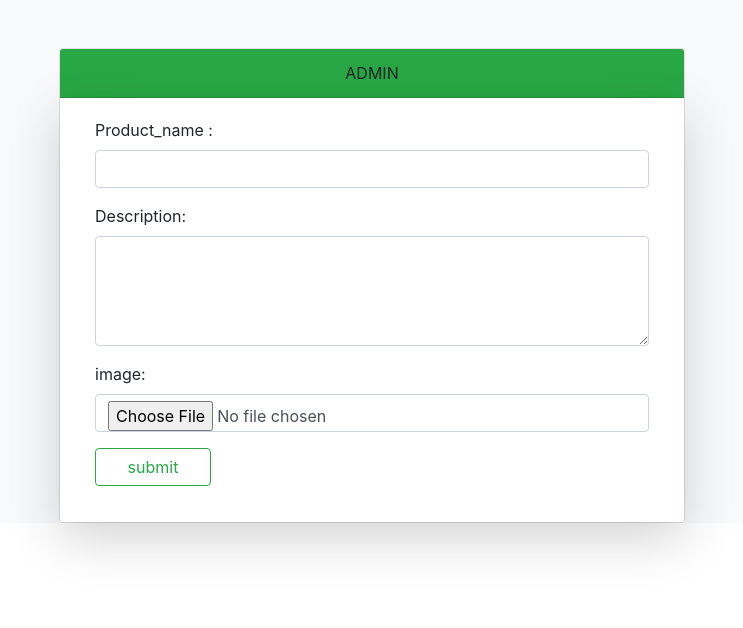
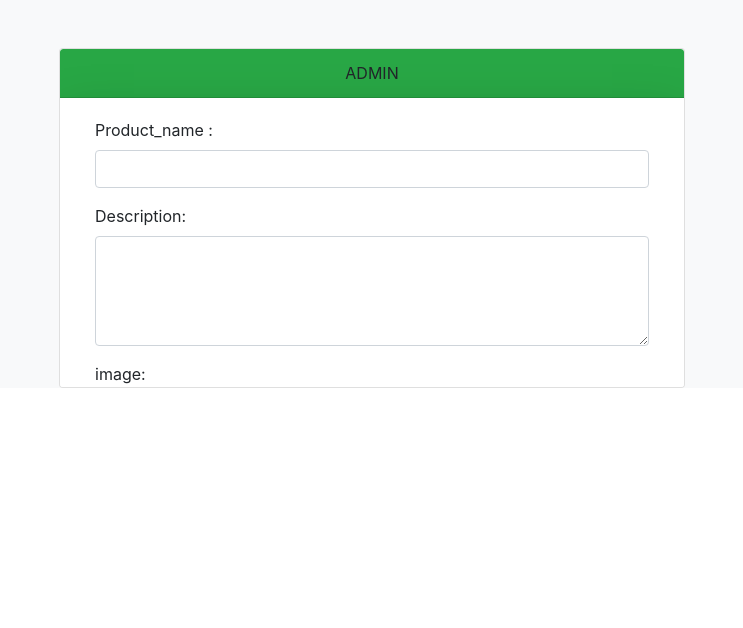
Before and after one commit to sethupathi75/webApp, a Django app: page / in a window 1280 px wide. Shown: the part 58-686 px from the top of the page, without its empty margins (268-1011 px from the left). Run offline with Django 3.2, Linux system fonts and the light colour scheme; some libraries are stand-ins or nearby versions.

Commit message:
Update add.html

```diff
--- a/templates/add.html
+++ b/templates/add.html
@@ -18,7 +18,7 @@
     <!-- <h1>{{confirm}}</h1> -->
     <div class="container bg-light body1">
         <div class="row">
-        <div class="card mx-auto sm-col-12  mt-5 ">
+        <div class="card mx-auto pre-scrollable sm-col-12  mt-5 ">
             <div class="card-header text-center bg-success">
                 ADMIN
             </div>
```
